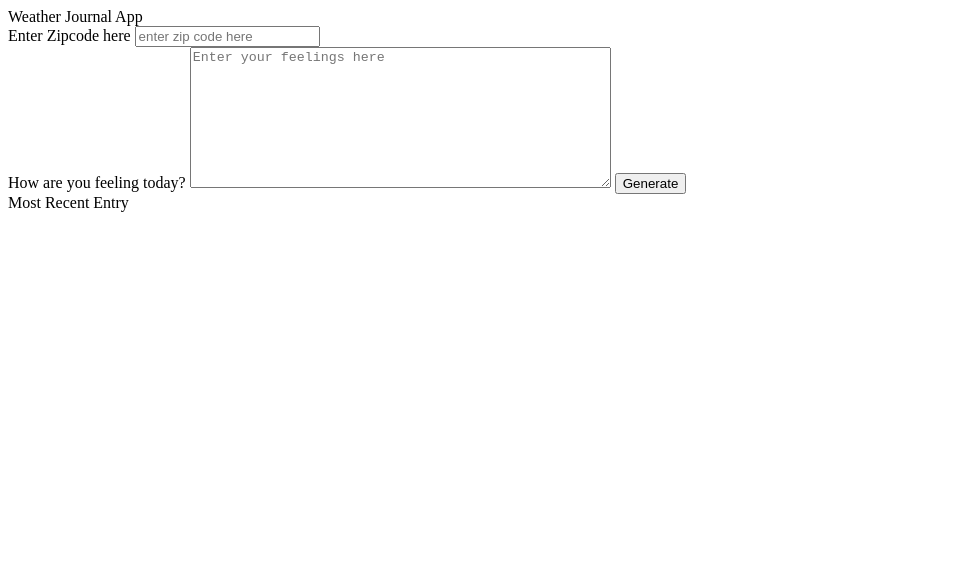
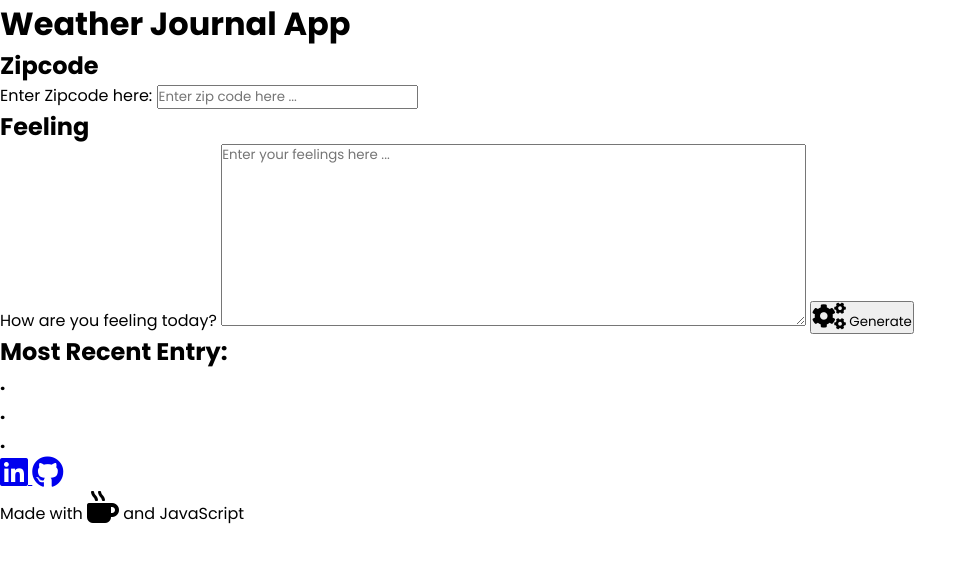
Before and after one commit to ibrahimelmokhtar/js-sample-weather-app, a plain HTML site: page website/index.html in a window 1280 px wide. Shown: the whole page, without its empty margins (0-977 px from the left). Drawn offline with Linux system fonts and the light colour scheme; a web font is replaced by a local one.

Commit message:
Modify page structure using Semantic HTML tags

```diff
--- a/website/css/styles.css
+++ b/website/css/styles.css
@@ -0,0 +1,10 @@
+/* Load Google Fonts */
+@import url('https://fonts.googleapis.com/css2?family=Poppins:ital,wght@0,100;0,200;0,300;0,400;0,500;0,600;0,700;0,800;0,900;1,100;1,200;1,300;1,400;1,500;1,600;1,700;1,800;1,900&display=swap');
+
+/* General rules */
+* {
+    margin: 0;
+    padding: 0;
+    box-sizing: border-box;
+    font-family: 'Poppins', sans-serif;
+}
--- a/website/index.html
+++ b/website/index.html
@@ -1,35 +1,78 @@
 <!DOCTYPE html>
-<html>
+<html lang="en">
   <head>
+    <!-- Meta data -->
     <meta charset="UTF-8">
+    <meta http-equiv="X-UA-Compatible" content="IE=edge">
+    <meta name="viewport" content="width=device-width, initial-scale=1.0">
+    <meta name="author" content="Ibrahim El-Mokhtar">
+    <meta name="description" content="A weather app project, implemented as part of egFWD - Professional Web Development Track">
+    <meta name="keywords" content="HTML, CSS, JavaScript">
+
+    <!-- Page title -->
     <title>Weather Journal</title>
-    <link href="https://fonts.googleapis.com/css?family=Oswald:400,600,700|Ranga:400,700&display=swap" rel="stylesheet">
+
+    <!-- Page Icon -->
+    <link rel="shortcut icon" href="assets/icons/umbrella-solid.svg">
+
+    <!-- Link to Font Awesome Library -->
+    <link rel="stylesheet" href="https://cdnjs.cloudflare.com/ajax/libs/font-awesome/5.15.4/css/all.min.css">
+
+    <!-- Load Styles -->
     <link rel="stylesheet" href="css/styles.css">
   </head>
   <body>
-    <div id = "app">
-      <div class ="holder headline">
+    <!-- Page Header -->
+    <header>
+      <h1 class ="holder headline">
         Weather Journal App
+      </h1>
+    </header>
+
+    <!-- Main Application -->
+    <main id="app">
+      <section class="holder zip">
+        <h2 class="section__title">Zipcode</h2>
+        <label for="zip">Enter Zipcode here:</label>
+        <input type="text" id="zip" placeholder="Enter zip code here ...">
+      </section>
+
+      <section class="holder feel">
+        <h2 class="section__title">Feeling</h2>
+        <label for="feelings">How are you feeling today?</label>
+        <textarea class="myInput" id="feelings" placeholder="Enter your feelings here ..." rows="9" cols="50"></textarea>
+        <button id="generate" type="submit">
+          <i class="fas fa-cogs fa-2x"></i>
+          <span>Generate</span>
+        </button>
+      </section>
+
+      <section class="holder entry">
+        <h2 class="section__title">Most Recent Entry:</h2>
+        <div id="entryHolder">
+          <h3 id="date">.</h3>
+          <h3 id="temp">.</h3>
+          <h3 id="content">.</h3>
+        </div>
+      </section>
+    </main>
+
+    <!-- Page Footer -->
+    <footer>
+      <div id="contact__info">
+        <a href="https://www.linkedin.com/in/ibrahimelmokhtar/" target="_blank" title="LinkedIn Account">
+          <i class="fab fa-linkedin fa-2x"></i>
+        </a>
+        <a href="https://github.com/ibrahimelmokhtar" target="_blank" title="GitHub Account">
+          <i class="fab fa-github fa-2x"></i>
+        </a>
       </div>
-      <div class="holder zip">
-        <label for="zip">Enter Zipcode here</label>
-        <input type="text" id="zip" placeholder="enter zip code here">
+      <div id="footer__quote">
+        Made with <i class="fas fa-mug-hot fa-2x"></i> and JavaScript
       </div>
-      <div class="holder feel">
-        <label for="feelings">How are you feeling today?</label>
-        <textarea class="myInput" id="feelings" placeholder="Enter your feelings here" rows="9" cols="50"></textarea>
-        <button id="generate" type="submit"> Generate </button>
-      </div>
-      <div class="holder entry">
-        <div class="title">Most Recent Entry</div>
-        <div id="entryHolder">
-          <div id="date"></div>
-          <div id="temp"></div>
-          <div id="content"></div>
-        </div>
-      </div>
-    </div>
+    </footer>
 
+    <!-- Used Javascript File for the Client Side -->
     <script src="js/app.js"></script>
   </body>
 </html>
```
Also changed, not shown: website/assets/icons/umbrella-solid.svg (added).
